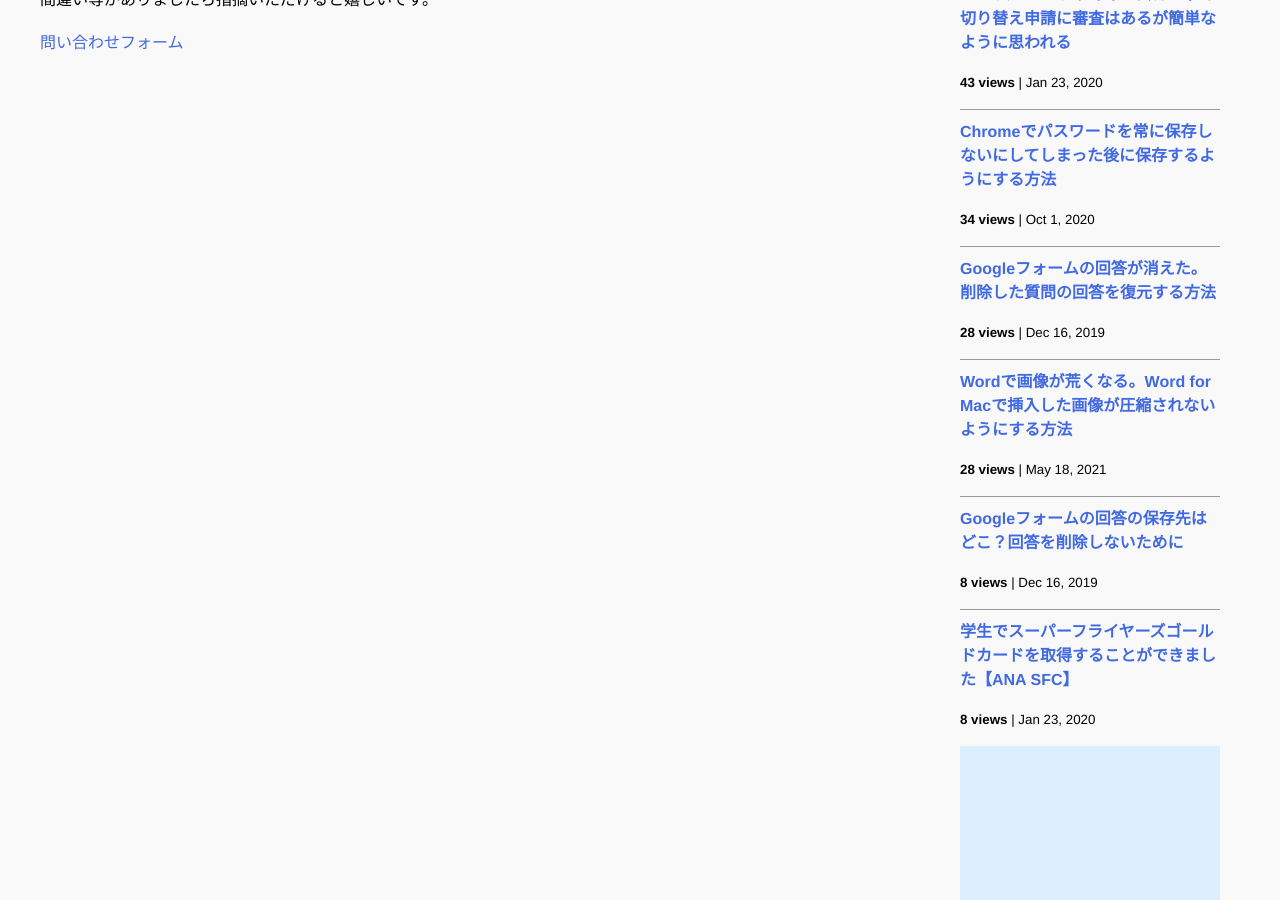
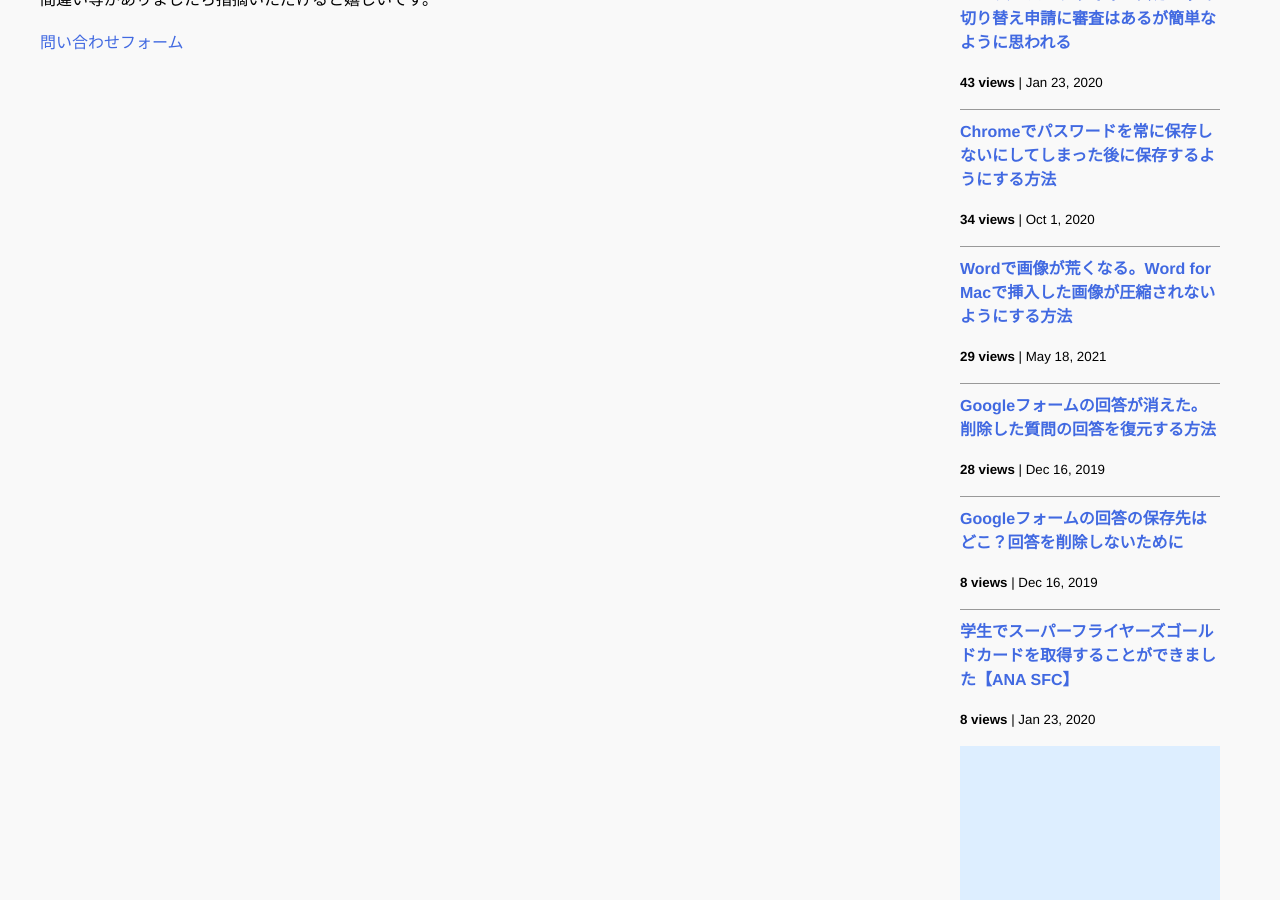
Before and after one commit to iwanaminami/shoyaiwaname, a Jekyll site: the page built from about.markdown, in a window 1280 px wide and 900 px high, scrolled down 1015 px. Built offline with Jekyll 4.4.1, drawn with Linux system fonts in a browser that asks for light colours; nearby versions of some CDN libraries; comment, search, counter and statistics services are not loaded.

Commit message:
chore(ga): update _data/popularposts.yml 20260508-1452

```diff
--- a/_data/popularposts.yml
+++ b/_data/popularposts.yml
@@ -5,10 +5,10 @@ side:
     url: "/2020/01/23/sfc-judge.html"
   - view: 34
     url: "/2020/10/01/googlepassword.html"
+  - view: 29
+    url: "/2021/05/18/image-compression-word.html"
   - view: 28
     url: "/2019/12/16/restore-googleform.html"
-  - view: 28
-    url: "/2021/05/18/image-compression-word.html"
   - view: 9
     url: "/"
   - view: 8
```
